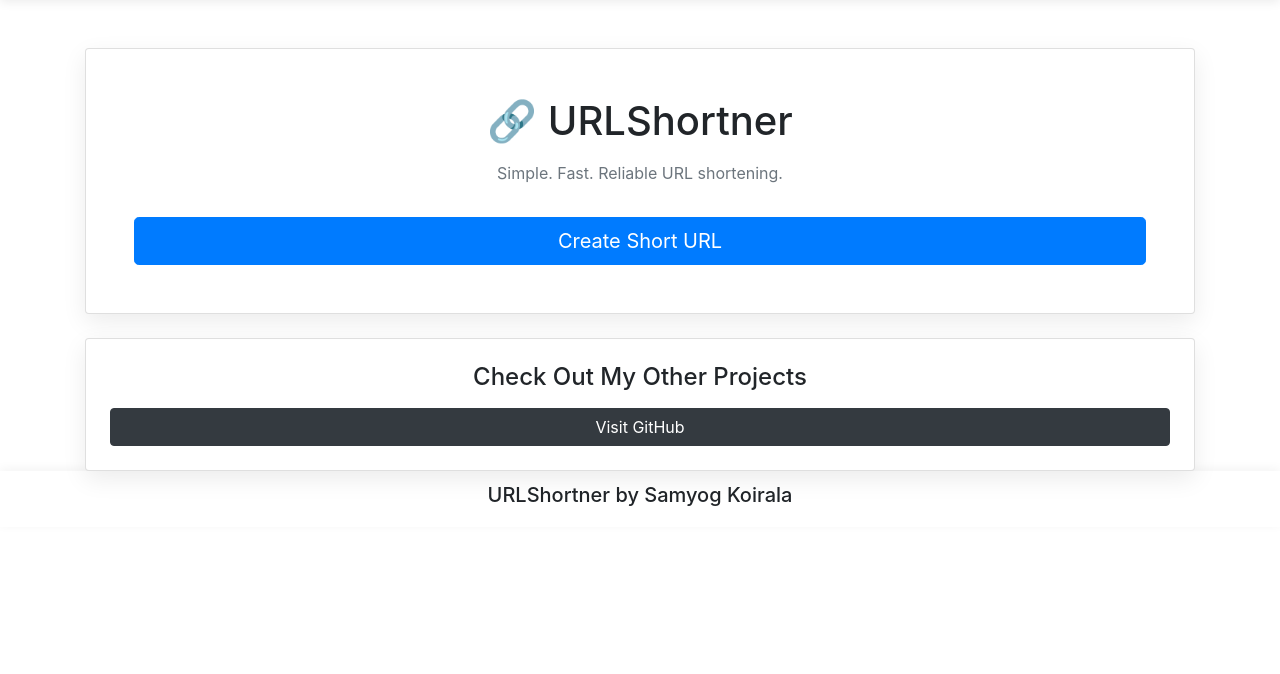
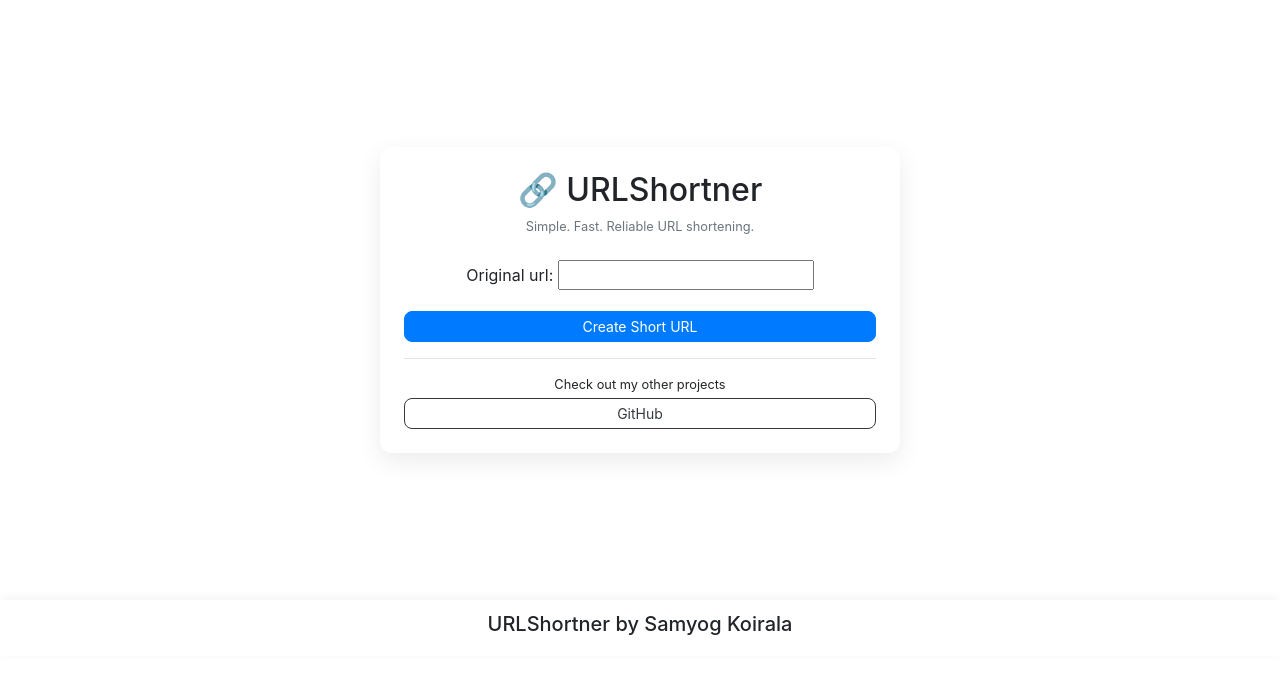
Before and after one commit to koiralasamyog/UrlShortner, a Django app: page / in a window 1280 px wide. Shown: the part 76-750 px from the top of the page. Run offline with Django 5.2, Linux system fonts and the light colour scheme; some libraries are stand-ins or nearby versions.

Commit message:
UI Changes

```diff
--- a/mainapp/urls.py
+++ b/mainapp/urls.py
@@ -1,8 +1,7 @@
 from django.urls import path
-from .views import home, createShortURL, redirect
+from .views import home, redirect_url
 
 urlpatterns = [
         path('',home, name='home'),
-        path('create/', createShortURL, name='create'),
-        path('<str:url>', redirect, name='redirect'),
+        path('<str:url>/', redirect_url, name='redirect'),
 ]
--- a/mainapp/views.py
+++ b/mainapp/views.py
@@ -1,39 +1,42 @@
-from django.shortcuts import render
+from django.shortcuts import render, redirect, get_object_or_404
 from .models import ShortURL
 from .forms import CreateNewShortURL
 from datetime import datetime
-import random, string
+import random
+import string
 
-# Create your views here.
+
 def home(request):
-    return render(request, 'home.html')
+    short_url = None
 
-def createShortURL(request):
     if request.method == 'POST':
         form = CreateNewShortURL(request.POST)
+
         if form.is_valid():
             original_website = form.cleaned_data['original_url']
-            random_chars_list = list(string.ascii_letters)
-            random_chars = ''
-            for i in range(6):
-                random_chars += random.choice(random_chars_list)
-            while len(ShortURL.objects.filter(short_url=random_chars))!=0:
-                for i in range(6):
-                    random_chars+= random.choice(random_chars_list)
 
-            d = datetime.now()
-            s = ShortURL(original_url=original_website, short_url=random_chars,time_date_created=d)
-            s.save()
-            return render(request, 'urlcreated.html', {'chars':random_chars})
+            chars = string.ascii_letters + string.digits
+            random_chars = ''.join(random.choice(chars) for _ in range(6))
+
+            while ShortURL.objects.filter(short_url=random_chars).exists():
+                random_chars = ''.join(random.choice(chars) for _ in range(6))
+
+            obj = ShortURL.objects.create(
+                original_url=original_website,
+                short_url=random_chars,
+                time_date_created=datetime.now()
+            )
+
+            short_url = obj.short_url
+
     else:
-        form=CreateNewShortURL()
-        context={'form':form}
-        return render(request, 'create.html', context)
+        form = CreateNewShortURL()
 
+    return render(request, 'home.html', {
+        'form': form,
+        'short_url': short_url
+    })
 
-def redirect(request, url):
-    current_obj = ShortURL.objects.filter(short_url=url)
-    if len(current_obj)==0:
-        return render(request, 'pagenotfound.html')
-    context = {'obj':current_obj[0]}
-    return render(request, 'redirect.html', context)
+def redirect_url(request, url):
+    obj = get_object_or_404(ShortURL, short_url=url)
+    return redirect(obj.original_url)
--- a/templates/base.html
+++ b/templates/base.html
@@ -8,15 +8,25 @@
     <link rel="icon" type="image/png" href="{% static 'images/website.png' %}">
     <title>Url Shortener</title>
 
+    <link rel="stylesheet" href="https://stackpath.bootstrapcdn.com/bootstrap/4.5.2/css/bootstrap.min.css"
+        integrity="sha384-JcKb8q3iqJ61gNV9KGb8thSsNjpSL0n8PARn9HuZOnIxN0hoP+VmmDGMN5t9UJ0Z" crossorigin="anonymous">
+    <script src="https://code.jquery.com/jquery-3.5.1.slim.min.js"
+        integrity="sha384-DfXdz2htPH0lsSSs5nCTpuj/zy4C+OGpamoFVy38MVBnE+IbbVYUew+OrCXaRkfj"
+        crossorigin="anonymous"></script>
+    <script src="https://cdn.jsdelivr.net/npm/popper.js@1.16.1/dist/umd/popper.min.js"
+        integrity="sha384-9/reFTGAW83EW2RDu2S0VKaIzap3H66lZH81PoYlFhbGU+6BZp6G7niu735Sk7lN"
+        crossorigin="anonymous"></script>
+    <script src="https://stackpath.bootstrapcdn.com/bootstrap/4.5.2/js/bootstrap.min.js"
+        integrity="sha384-B4gt1jrGC7Jh4AgTPSdUtOBvfO8shuf57BaghqFfPlYxofvL8/KUEfYiJOMMV+rV"
+        crossorigin="anonymous"></script>
     <style>
     body {
-        min-height: 100vh;
-        display: flex;
-        flex-direction: column;
-        background: #f8f9fa;
+    	min-height: 100vh;
+    	display: flex;
+   	flex-direction: column;
     }
-
     .navbar {
+	background-color: #2a231d
         box-shadow: 0 2px 10px rgba(0, 0, 0, 0.08);
     }
 
@@ -36,7 +46,6 @@
 
     footer {
 	min-height: 50px;
-        background: #ffffff;
         box-shadow: 0 -2px 10px rgba(0, 0, 0, 0.05);
         padding: 12px 0;
         text-align: center;
@@ -67,18 +76,5 @@
             </center>
         </footer>
 
-    <!-- Bootstrap -->
-    <link rel="stylesheet" href="https://stackpath.bootstrapcdn.com/bootstrap/4.5.2/css/bootstrap.min.css"
-        integrity="sha384-JcKb8q3iqJ61gNV9KGb8thSsNjpSL0n8PARn9HuZOnIxN0hoP+VmmDGMN5t9UJ0Z" crossorigin="anonymous">
-    <script src="https://code.jquery.com/jquery-3.5.1.slim.min.js"
-        integrity="sha384-DfXdz2htPH0lsSSs5nCTpuj/zy4C+OGpamoFVy38MVBnE+IbbVYUew+OrCXaRkfj"
-        crossorigin="anonymous"></script>
-    <script src="https://cdn.jsdelivr.net/npm/popper.js@1.16.1/dist/umd/popper.min.js"
-        integrity="sha384-9/reFTGAW83EW2RDu2S0VKaIzap3H66lZH81PoYlFhbGU+6BZp6G7niu735Sk7lN"
-        crossorigin="anonymous"></script>
-    <script src="https://stackpath.bootstrapcdn.com/bootstrap/4.5.2/js/bootstrap.min.js"
-        integrity="sha384-B4gt1jrGC7Jh4AgTPSdUtOBvfO8shuf57BaghqFfPlYxofvL8/KUEfYiJOMMV+rV"
-        crossorigin="anonymous"></script>
 </body>
-
 </html>
--- a/templates/home.html
+++ b/templates/home.html
@@ -1,22 +1,42 @@
 {% extends 'base.html' %}
 
+{% block content %}
+<div class="container d-flex justify-content-center align-items-center" style="min-height: 75vh;">
+    <div class="card p-4 text-center" style="max-width: 520px; width: 100%;">
 
-{% block content %}
-<div class="container mt-5">
-    <div class="card text-center p-5">
-        <h1 class="mb-3">🔗 URLShortner</h1>
-        <p class="text-muted">Simple. Fast. Reliable URL shortening.</p>
-        <a href="/create/" class="btn btn-primary btn-lg mt-3">
-            Create Short URL
+        <h2 class="mb-2">🔗 URLShortner</h2>
+        <p class="text-muted small mb-4">
+            Simple. Fast. Reliable URL shortening.
+        </p>
+
+        <form method="POST">
+            {% csrf_token %}
+            {{ form.as_p }}
+            <button type="submit" class="btn btn-primary btn-sm btn-block">
+                Create Short URL
+            </button>
+        </form>
+
+        {% if short_url %}
+            <hr>
+            <h6 class="text-success mt-3">🎉 Short URL Created</h6>
+            <code class="d-block mb-2">
+                {{ request.get_host }}/{{ short_url }}
+            </code>
+            <a href="/{{ short_url }}" target="_blank"
+               class="btn btn-outline-success btn-sm">
+                Visit Link
+            </a>
+        {% endif %}
+
+        <hr>
+        <p class="small mb-1">Check out my other projects</p>
+        <a href="https://github.com/koiralasamyog"
+           target="_blank"
+           class="btn btn-outline-dark btn-sm">
+            GitHub
         </a>
-    </div>
 
-    <div class="card text-center p-4 mt-4">
-        <h4>Check Out My Other Projects</h4>
-        <a href="https://github.com/koiralasamyog" target="_blank"
-           class="btn btn-dark mt-2">
-            Visit GitHub
-        </a>
     </div>
 </div>
 {% endblock %}
```
Also changed, not shown: templates/create.html (deleted, +0 -21 lines), templates/redirect.html (deleted, +0 -23 lines), templates/urlcreated.html (deleted, +0 -16 lines), db.sqlite3.
